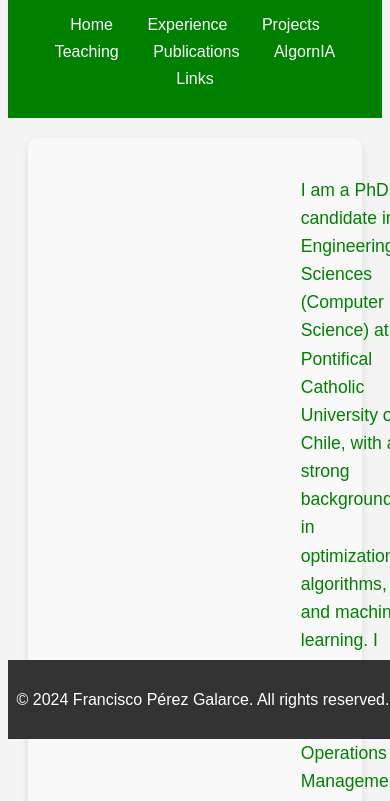
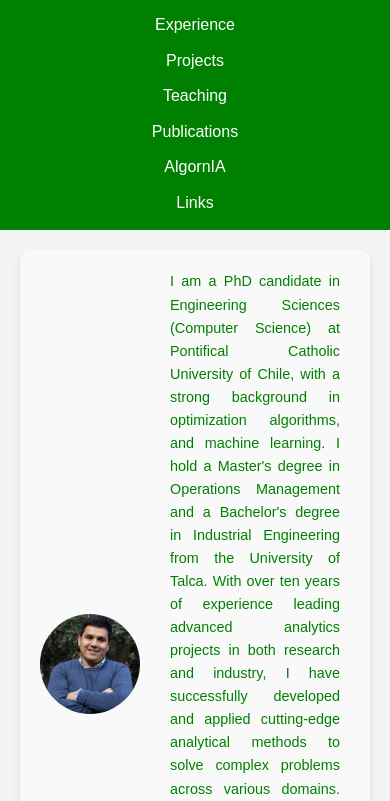
Before and after one commit to frperezgalarce/frperezgalarce, a plain HTML site: page index.html in a window 390 px wide. Shown: the part 105-906 px from the top of the page. Drawn offline with Linux system fonts and the light colour scheme.

Commit message:
responsive

```diff
--- a/index.html
+++ b/index.html
@@ -5,6 +5,123 @@
     <meta name="viewport" content="width=device-width, initial-scale=1.0">
     <title>Francisco Pérez Galarce - Home</title>
     <link rel="stylesheet" href="style.css">
+    <style>
+        /* Base styles */
+        body {
+            font-family: Arial, sans-serif;
+            margin: 0;
+            padding: 0;
+            line-height: 1.6;
+        }
+
+        header {
+            background:  green;;
+            color: #fff;
+            padding: 10px 0;
+            text-align: center;
+        }
+
+        header h1 {
+            margin: 0;
+            font-size: 1.8em;
+        }
+
+        header p {
+            margin: 5px 0;
+        }
+
+        nav ul {
+            list-style-type: none;
+            margin: 0;
+            padding: 0;
+            display: flex;
+            justify-content: center;
+            flex-wrap: wrap;
+        }
+
+        nav ul li {
+            margin: 0 15px;
+        }
+
+        nav ul li a {
+            color: #fff;
+            text-decoration: none;
+        }
+
+        #about {
+            padding: 20px;
+            text-align: center;
+        }
+
+        #about img {
+            border-radius: 50%;
+            width: 150px;
+            height: 150px;
+            margin-bottom: 20px;
+        }
+
+        #about p {
+            max-width: 800px;
+            margin: 0 auto;
+            padding: 0 10px;
+            text-align: justify;
+        }
+
+        footer {
+            background: green;;
+            color: #fff;
+            text-align: center;
+            padding: 10px 0;
+            position: relative;
+            bottom: 0;
+            width: 100%;
+        }
+
+        /* Responsive styles */
+        @media (max-width: 768px) {
+            header h1 {
+                font-size: 1.5em;
+            }
+
+            nav ul li {
+                margin: 10px 0;
+            }
+
+            #about img {
+                width: 120px;
+                height: 120px;
+            }
+
+            #about p {
+                font-size: 1em;
+                padding: 0 15px;
+            }
+        }
+
+        @media (max-width: 480px) {
+            header h1 {
+                font-size: 1.2em;
+            }
+
+            nav ul {
+                flex-direction: column;
+            }
+
+            nav ul li {
+                margin: 5px 0;
+            }
+
+            #about img {
+                width: 100px;
+                height: 100px;
+            }
+
+            #about p {
+                font-size: 0.9em;
+                padding: 0 10px;
+            }
+        }
+    </style>
 </head>
 <body>
     <header>
@@ -28,7 +145,6 @@
         <p>I am a PhD candidate in Engineering Sciences (Computer Science) at Pontifical Catholic University of Chile, with a strong background in optimization algorithms, and machine learning. I hold a Master's degree in Operations Management and a Bachelor's degree in Industrial Engineering from the University of Talca. With over ten years of experience leading advanced analytics projects in both research and industry, I have successfully developed and applied cutting-edge analytical methods to solve complex problems across various domains. In addition to my industry expertise, I have significant experience teaching courses in optimization, logistics, Python programming, and machine learning. I am a dedicated team player who thrives on challenges and is always eager to collaborate and contribute to innovative solutions.</p>
     </section>
 
-
     <footer>
         <p>&copy; 2024 Francisco Pérez Galarce. All rights reserved.</p>
     </footer>
```
